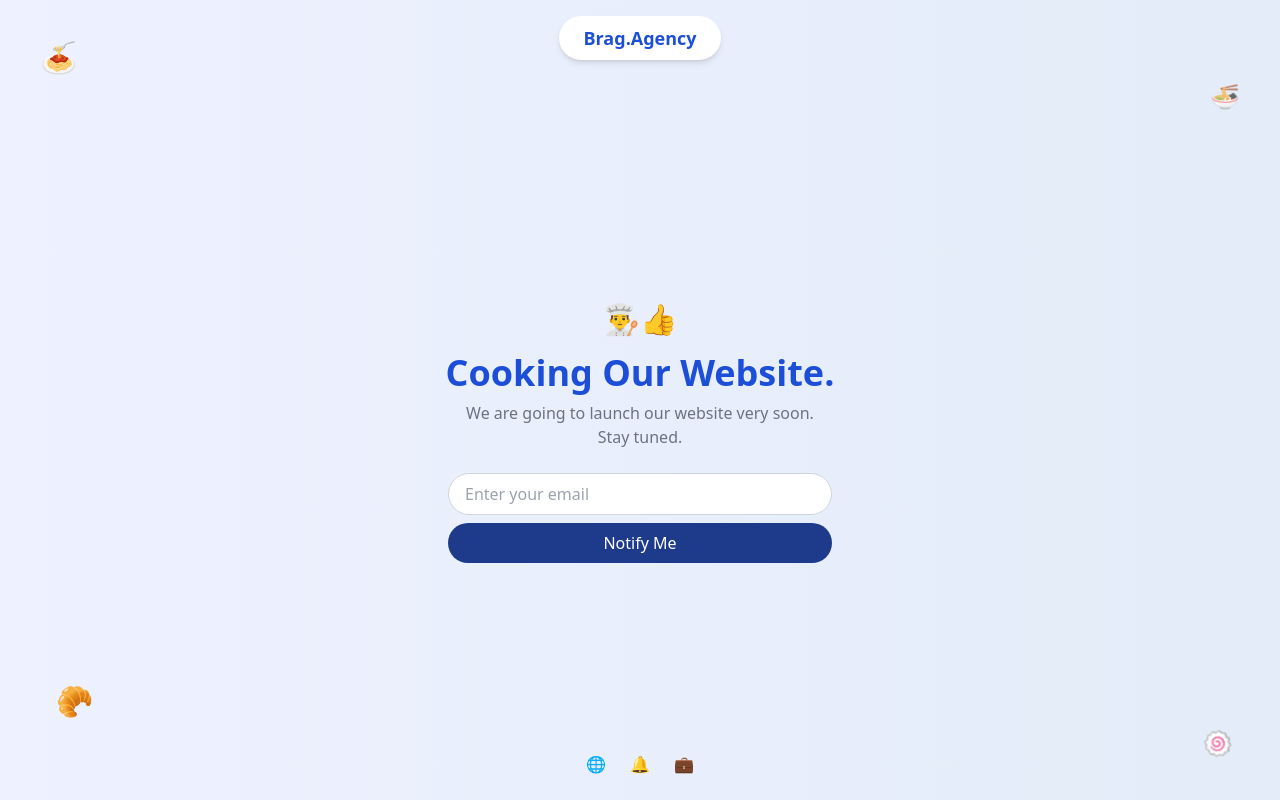
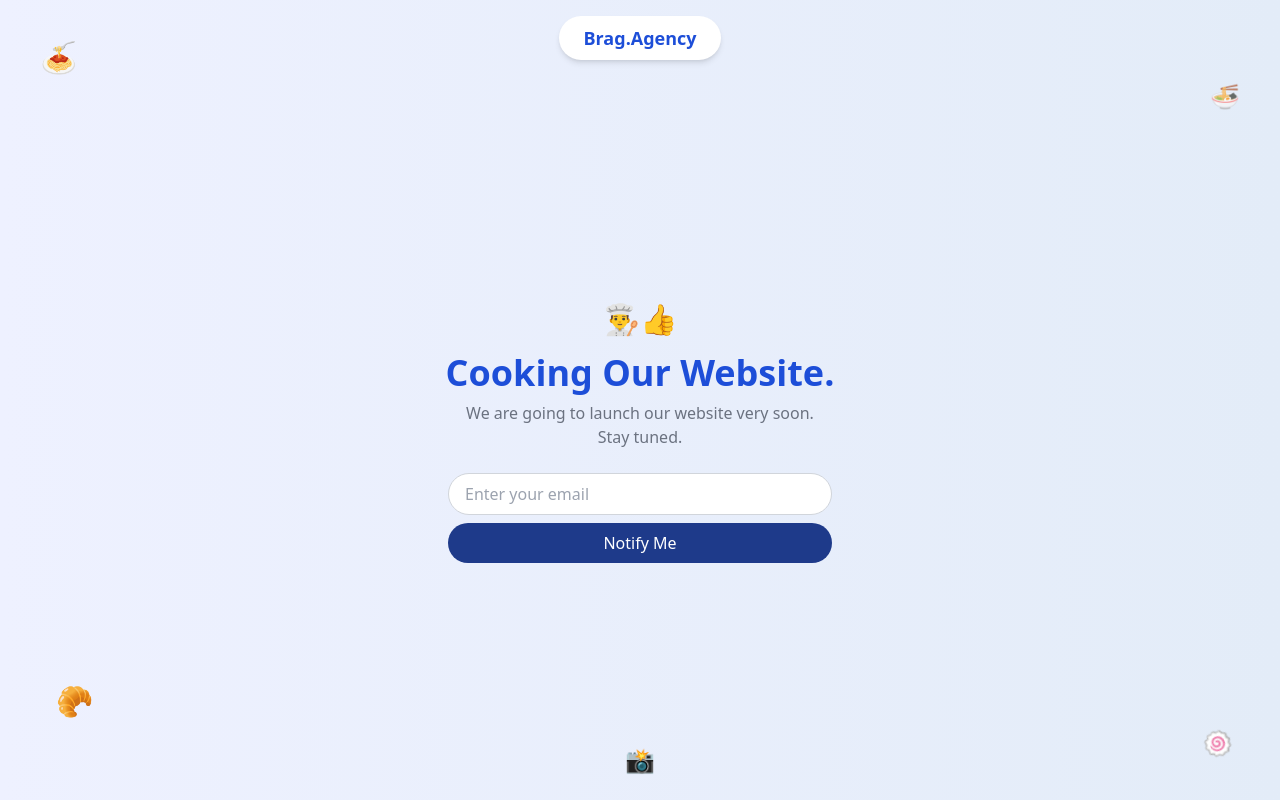
Before and after one commit to michaeltrendz/BragAgency, a Next.js app: page / in a window 1280 px wide. Built offline with nearby package versions, Linux system fonts and the light colour scheme.

Commit message:
instagram

```diff
--- a/pages/index.js
+++ b/pages/index.js
@@ -43,10 +43,16 @@ export default function Home() {
 
 
       <div className="absolute bottom-6 flex gap-6 text-gray-500">
-        <a href="#" className="hover:text-blue-700 transition">🌐</a>
-        <a href="#" className="hover:text-blue-700 transition">🔔</a>
-        <a href="#" className="hover:text-blue-700 transition">💼</a>
-      </div>
+  <a
+    href="http://instagram.com/brag.agency"
+    target="_blank"
+    rel="noopener noreferrer"
+    className="hover:text-blue-700 transition text-2xl"
+  >
+    📸
+  </a>
+</div>
+
 
       <div className="absolute top-10 left-10 text-3xl animate-bounce">🍝</div>
       <div className="absolute top-20 right-10 text-2xl animate-pulse">🍜</div>
```
